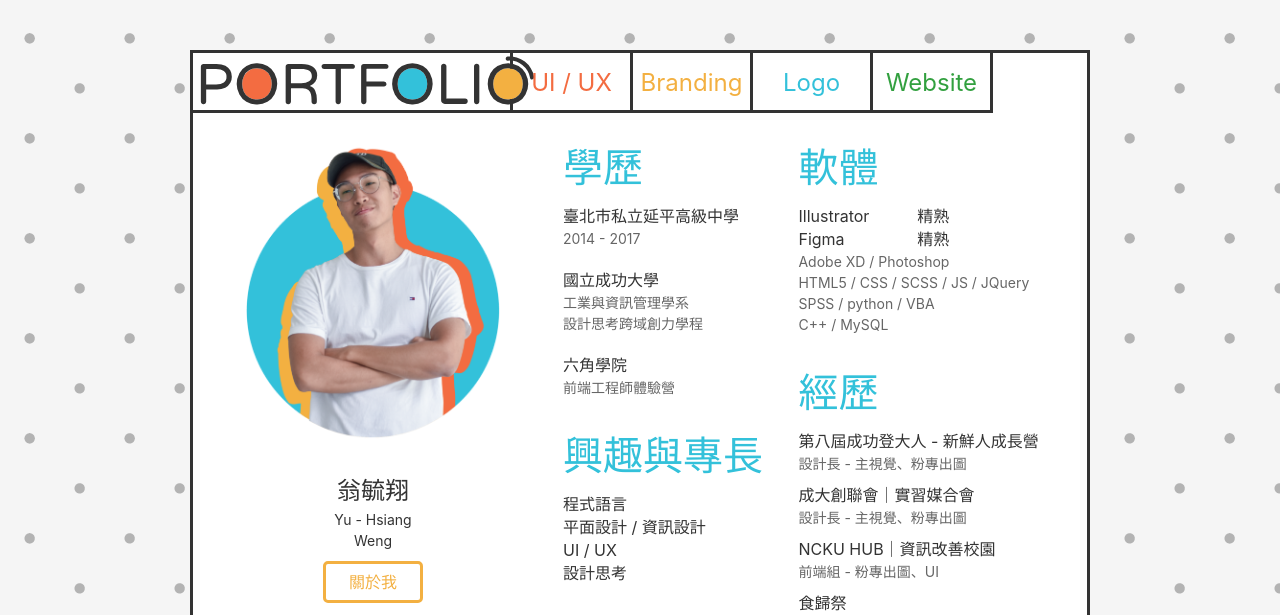
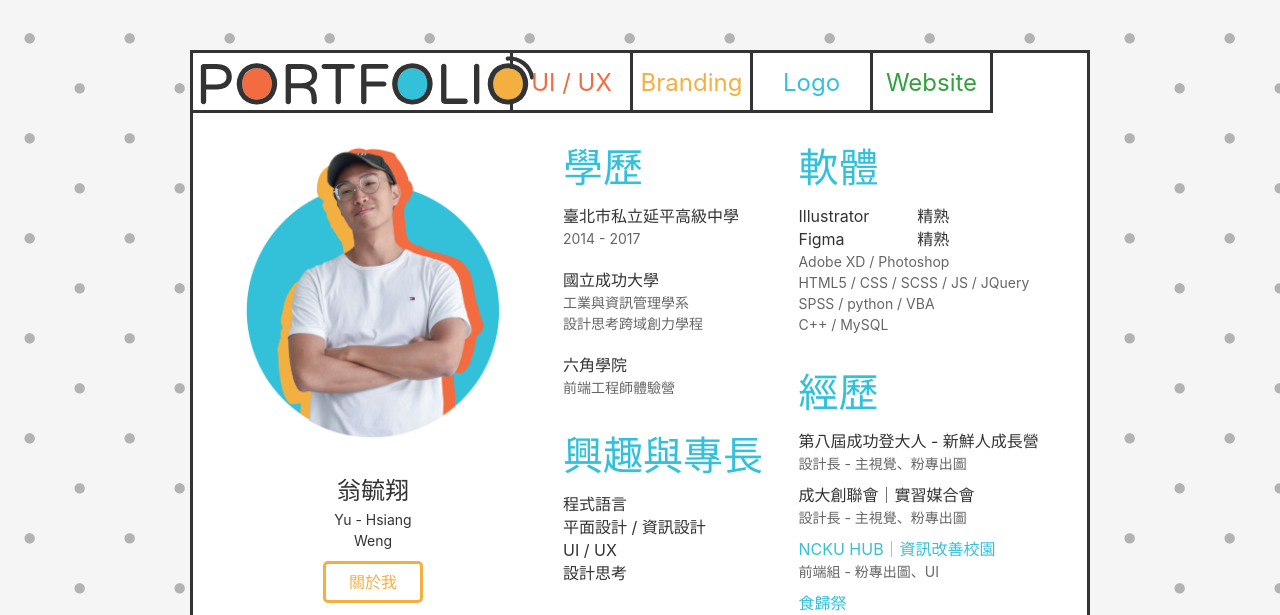
Before and after one commit to ssn990206/portfolio_2020, a plain HTML site: page index.html in a window 1280 px wide. Shown: the top 615 px of the page. Drawn offline with nearby package versions, Linux system fonts and the light colour scheme.

Commit message:
index update

```diff
--- a/css/_index.scss
+++ b/css/_index.scss
@@ -220,6 +220,16 @@ image {
     margin-bottom: 0;
 }
 
+a{
+    .tittle1{
+        color: $bl;
+    }
+
+    &:hover{
+        text-decoration: none;
+    }
+}
+
 @media (max-width: 768px) {
     .main {
         width: 80%;
--- a/index.html
+++ b/index.html
@@ -157,10 +157,12 @@
                         <div class="group2"><span class="tittle1">成大創聯會｜實習媒合會</span>
                             <span class="tittle2">設計長 - 主視覺、粉專出圖</span>
                         </div>
-                        <div class="group2"><span class="tittle1">NCKU HUB｜資訊改善校園</span>
+                        <div class="group2"><a href="https://nckuhub.com/" target="blank">
+                            <span class="tittle1">NCKU HUB｜資訊改善校園</span></a>
                             <span class="tittle2">前端組 - 粉專出圖、UI</span>
                         </div>
-                        <div class="group2"><span class="tittle1">食歸祭</span>
+                        <div class="group2"><a href="https://www.facebook.com/Tsiahkuetsi" target="blank">
+                            <span class="tittle1">食歸祭</span></a>
                             <span class="tittle2">設計長 - 活動發想、主視覺、活動周邊</span>
                         </div>
                         <div class="group2"><span class="tittle1">AInimal 人工智慧社群養成</span>
```
Also changed, not shown: all.min.css, 1 other file.
